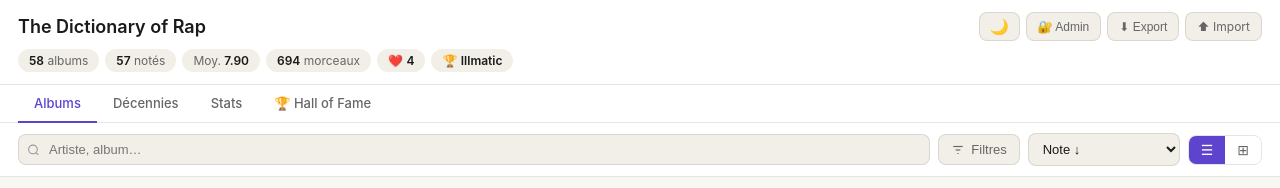
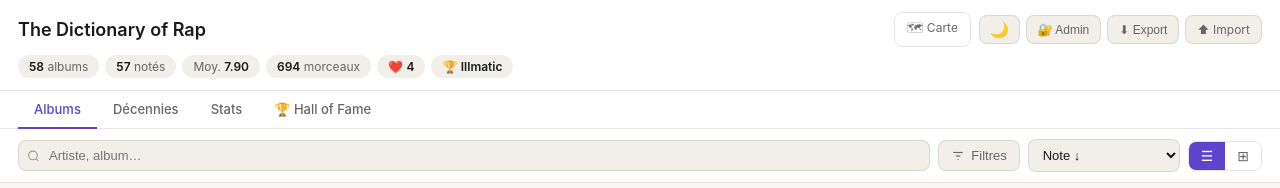
Before and after one commit to InconnuAnonyme/Dictionary-of-Rap, a plain HTML site: page index.html in a window 1280 px wide. Shown: the top 188 px of the page. Drawn offline with Linux system fonts and the light colour scheme.

Commit message:
Update index.html

```diff
--- a/index.html
+++ b/index.html
@@ -279,6 +279,7 @@ body.dark .hof-toggle-btn{color:#FFD700;border-color:rgba(255,215,0,.5)}
 <div class="hdr">
   <div class="hdr-row">
     <h1 id="site-title">The Dictionary of Rap</h1>
+    <a href="rap_map.html" style="font-size:12px;color:var(--text2);text-decoration:none;padding:6px 12px;border:1px solid var(--border);border-radius:var(--rs)">🗺 Carte</a>
     <div style="display:flex;gap:6px">
       <button class="theme-btn" id="theme-btn" onclick="toggleTheme()">🌙</button>
       <button class="io-btn" onclick="document.getElementById('login-modal').classList.add('open')">🔐 Admin</button>
```
